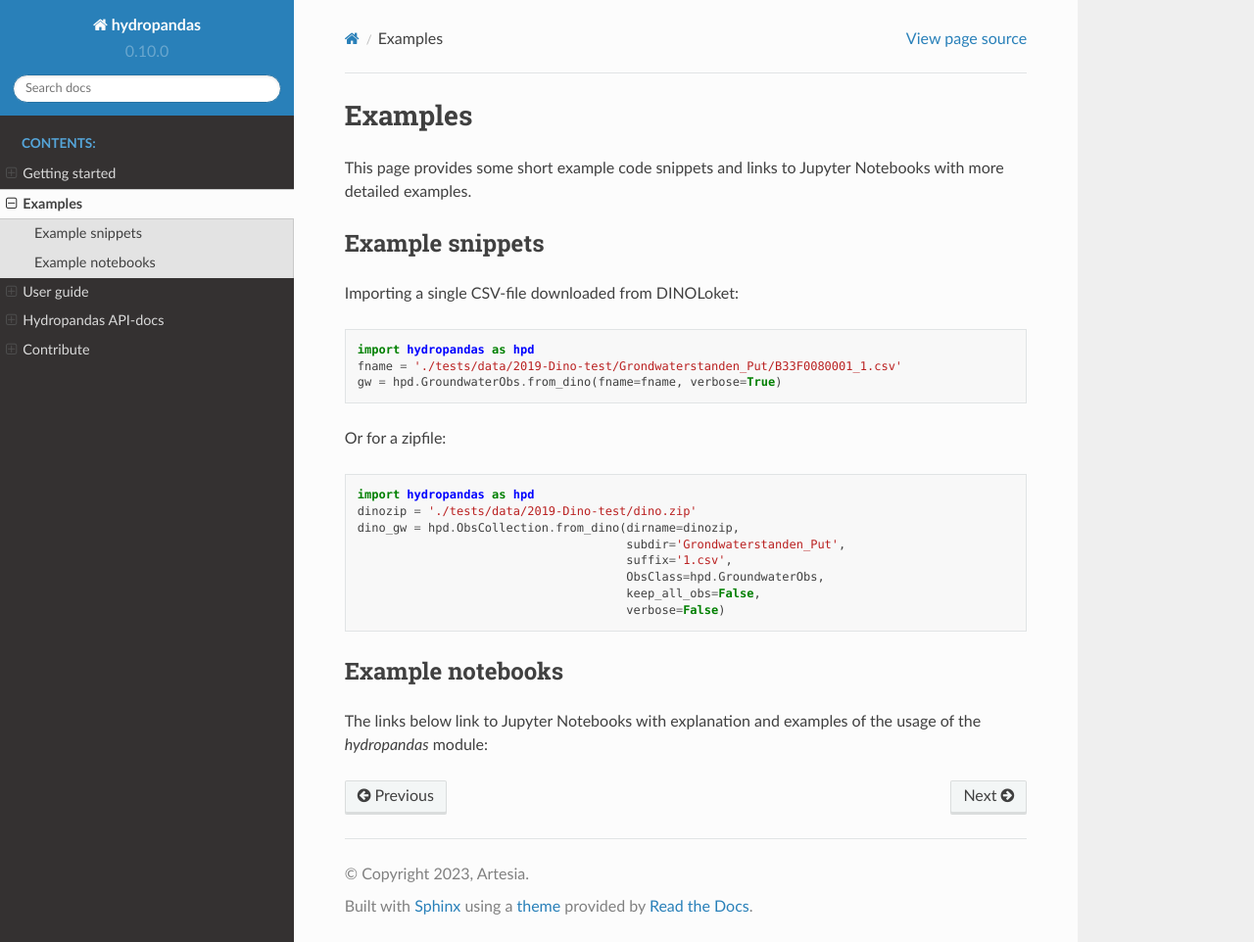
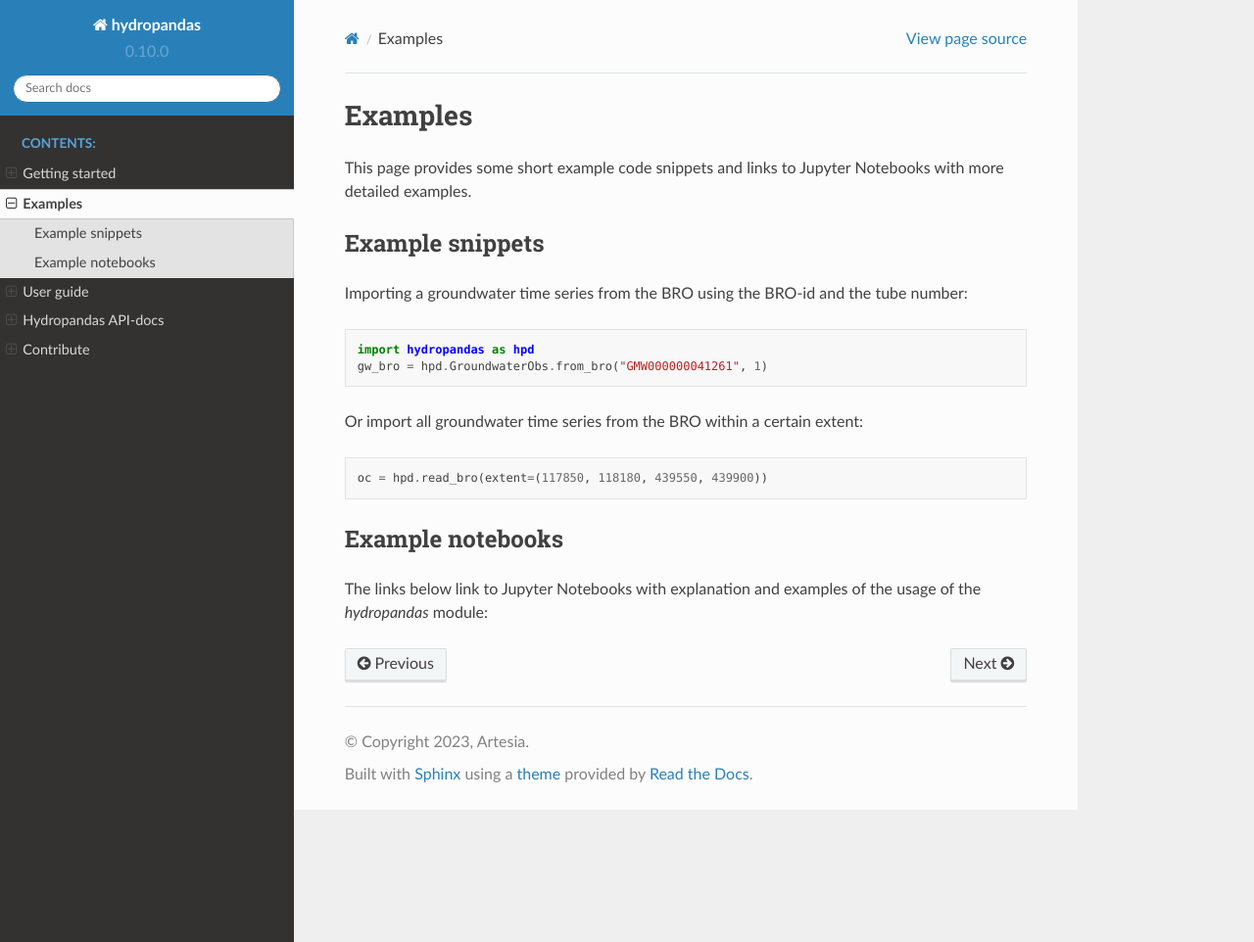
Before and after one commit to ArtesiaWater/hydropandas, a Sphinx documentation site: the page built from docs/examples.rst, in a window 1280 px wide and 962 px high. Shown: the whole window at 98% size. Built offline with Sphinx 7.4.7 and the Read the Docs theme 2.0.0, drawn with Linux system fonts in a browser that asks for light colours.

Commit message:
fix outdated example code

```diff
--- a/docs/examples.rst
+++ b/docs/examples.rst
@@ -7,23 +7,15 @@ Jupyter Notebooks with more detailed examples.
 Example snippets
 ----------------
 
-Importing a single CSV-file downloaded from DINOLoket::
+Importing a groundwater time series from the BRO using the BRO-id and the tube number::
 
    import hydropandas as hpd
-   fname = './tests/data/2019-Dino-test/Grondwaterstanden_Put/B33F0080001_1.csv'
-   gw = hpd.GroundwaterObs.from_dino(fname=fname, verbose=True)
+   gw_bro = hpd.GroundwaterObs.from_bro("GMW000000041261", 1)
 
 
-Or for a zipfile::
+Or import all groundwater time series from the BRO within a certain extent::
 
-   import hydropandas as hpd
-   dinozip = './tests/data/2019-Dino-test/dino.zip'
-   dino_gw = hpd.ObsCollection.from_dino(dirname=dinozip,
-                                         subdir='Grondwaterstanden_Put',
-                                         suffix='1.csv',
-                                         ObsClass=hpd.GroundwaterObs,
-                                         keep_all_obs=False,
-                                         verbose=False)
+   oc = hpd.read_bro(extent=(117850, 118180, 439550, 439900))
 
 Example notebooks
 -----------------
```
